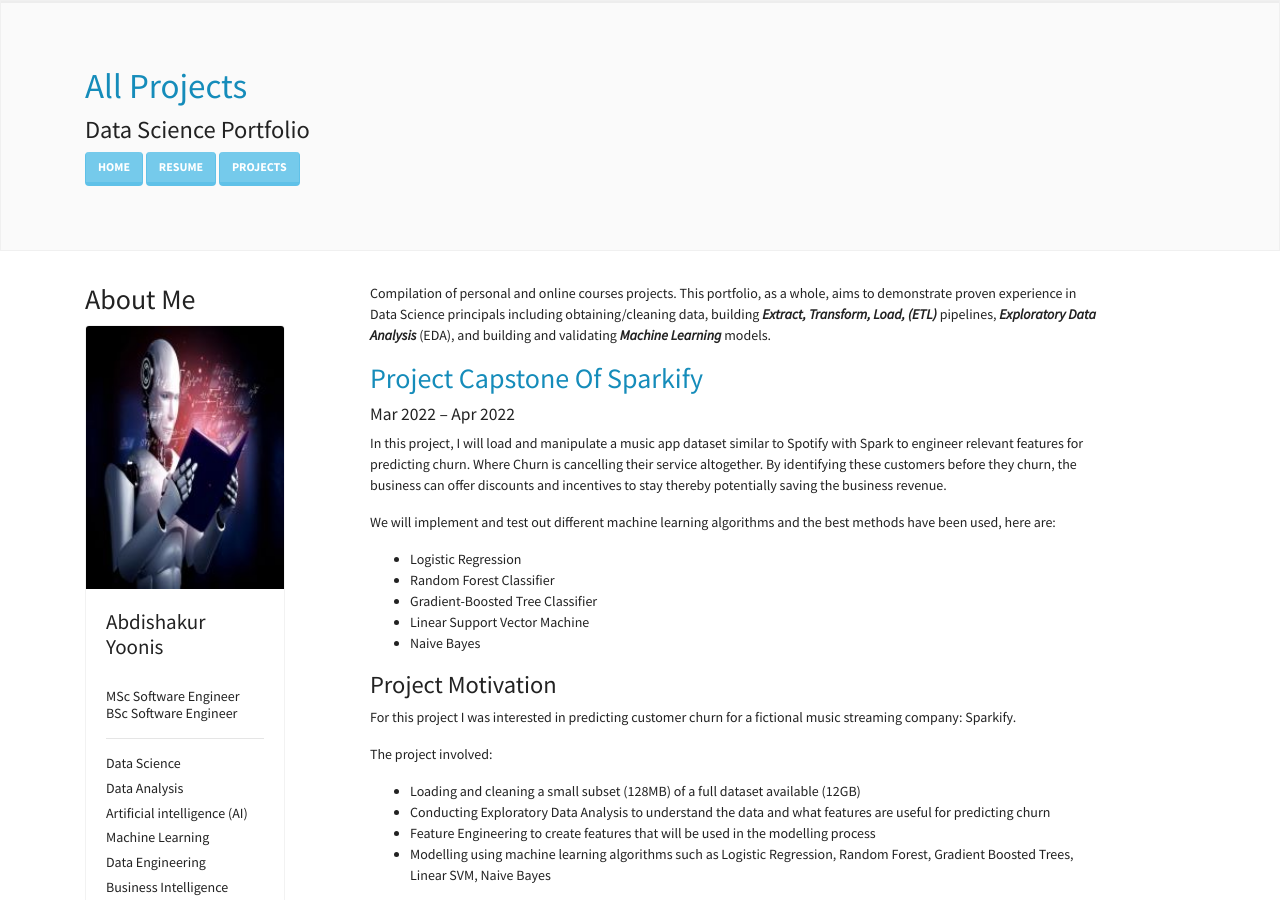
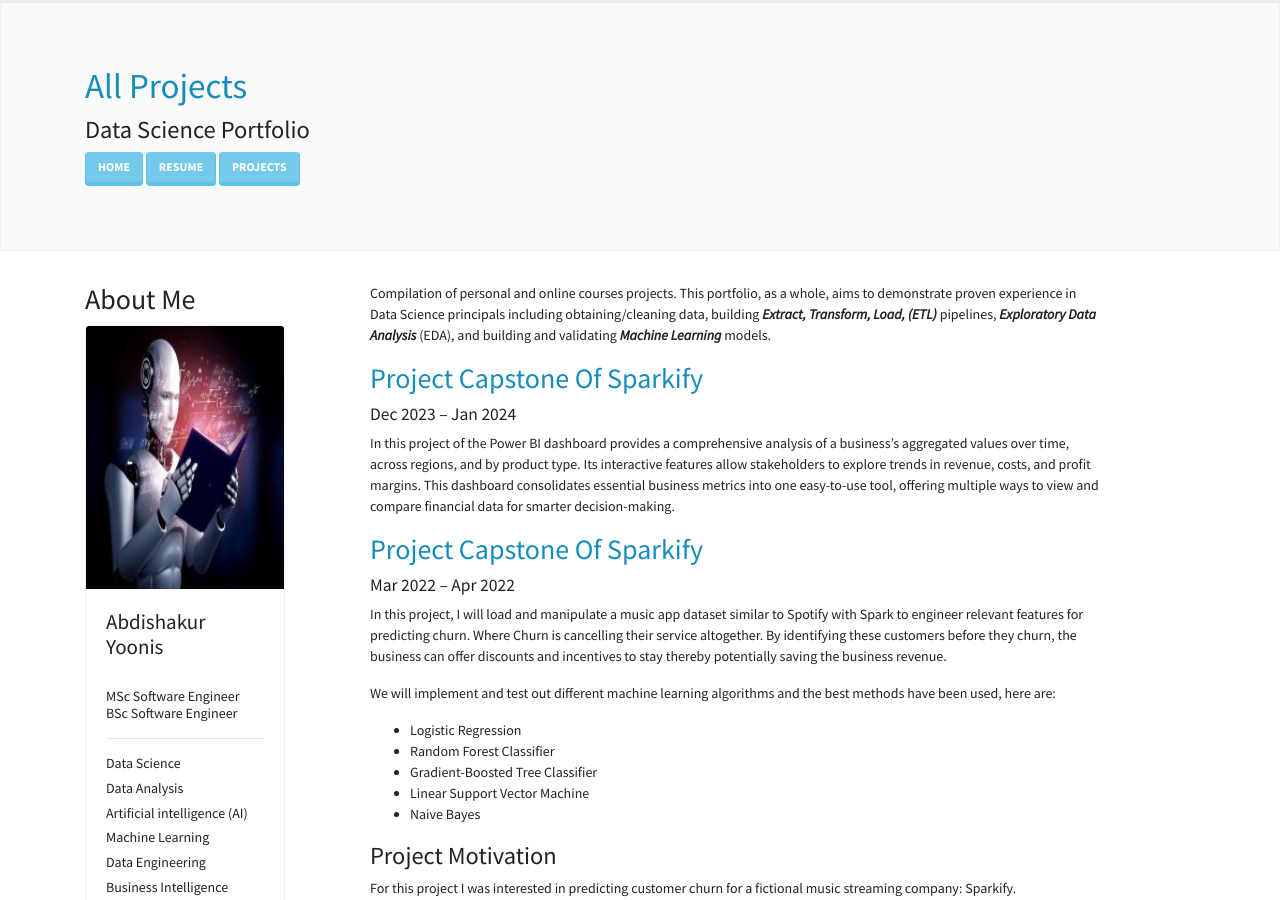
Before and after one commit to Abdishakury/abdishakury.github.io, a Jekyll site: the page built from Projects.md, in a window 1280 px wide and 900 px high. Built offline with Jekyll 4.4.1, drawn with Linux system fonts in a browser that asks for light colours; nearby versions of some CDN libraries.

Commit message:
Update Projects.md

```diff
--- a/Projects.md
+++ b/Projects.md
@@ -4,6 +4,11 @@ title: All Projects
 ---
 
 Compilation of personal and online courses projects. This portfolio, as a whole, aims to demonstrate proven experience in Data Science principals including obtaining/cleaning data, building ***Extract, Transform, Load, (ETL)*** pipelines, ***Exploratory Data Analysis*** (EDA), and building and validating ***Machine Learning*** models.
+
+## [Project Capstone Of Sparkify](https://abdishakury.github.io/Revenue_Performance_Analysis)
+##### Dec 2023 – Jan 2024
+In this project of the Power BI dashboard provides a comprehensive analysis of a business’s aggregated values over time, across regions, and by product type. Its interactive features allow stakeholders to explore trends in revenue, costs, and profit margins.
+This dashboard consolidates essential business metrics into one easy-to-use tool, offering multiple ways to view and compare financial data for smarter decision-making.
 
 ## [Project Capstone Of Sparkify](https://abdishakury.github.io/Project_Capstone_Of_Sparkify)
 ##### Mar 2022 – Apr 2022
```
